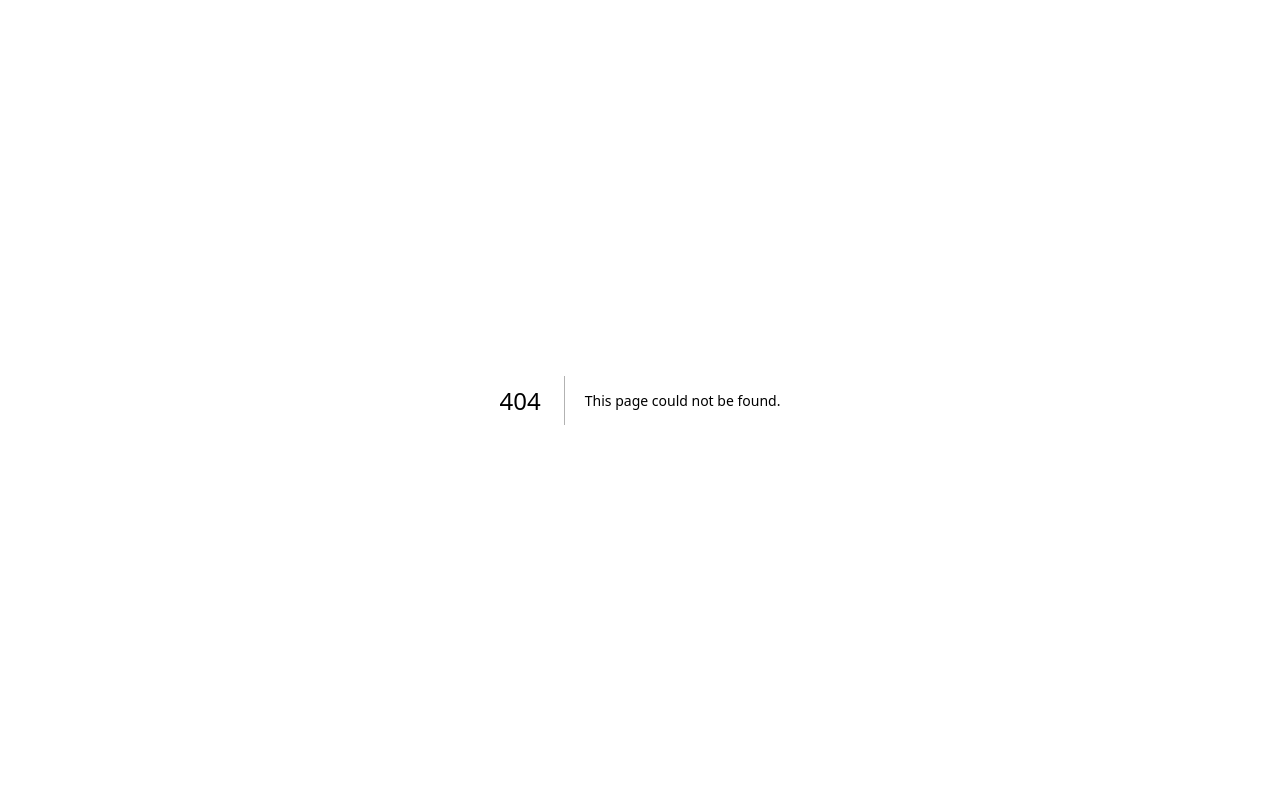
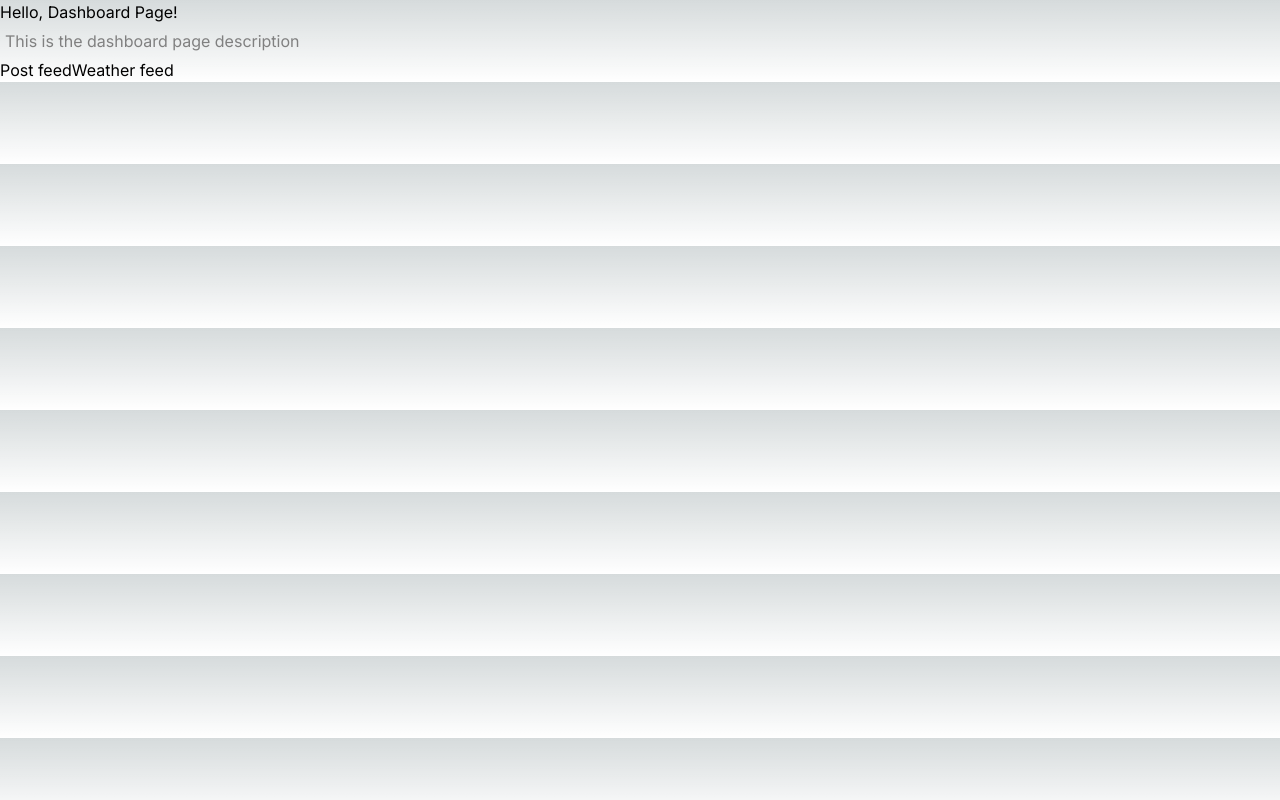
Before and after one commit to FelixRiddle/general-frontend, a Next.js app: page /dashboard in a window 1280 px wide. Before the commit this address had no page. Built offline with nearby package versions, Linux system fonts and the light colour scheme.

Commit message:
Page level modules

```diff
--- a/src/examples/dashboard/page.tsx
+++ b/src/app/dashboard/page.tsx
@@ -1,5 +1,6 @@
 import { Suspense } from 'react';
-// import
+
+import styles from "../../styles/dashboard.module.css";
 
 /**
  * Dashboard page
@@ -13,6 +14,8 @@ export default function Page() {
     return (
         <section>
             <h1>Hello, Dashboard Page!</h1>
+
+            <p className={styles.description}>This is the dashboard page description</p>
 
             {/* Feed */}
             <Suspense fallback={
--- /dev/null
+++ b/src/styles/dashboard.module.css
@@ -0,0 +1,6 @@
+
+/* Dashboard description */
+.description {
+    padding: 5px;
+    color: grey;
+}
```
Also changed, not shown: src/app/dashboard/error.tsx (renamed from src/examples/dashboard/error.tsx), src/app/dashboard/layout.tsx (renamed from src/examples/dashboard/layout.tsx), src/app/dashboard/loading.tsx (renamed from src/examples/dashboard/loading.tsx).
